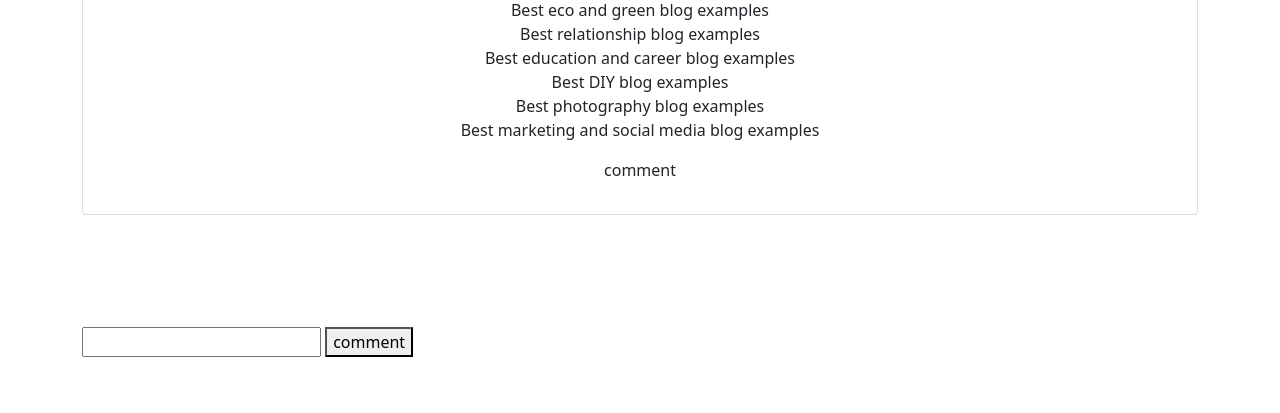
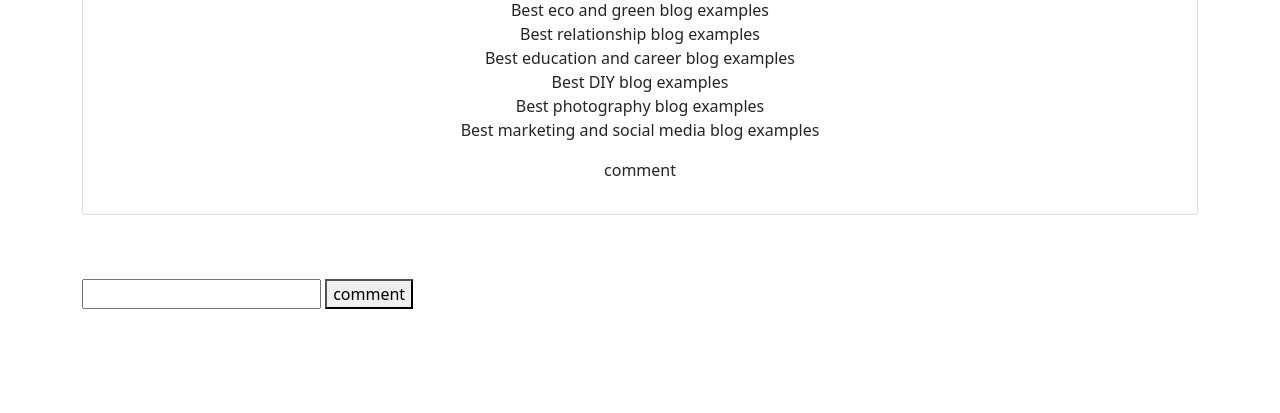
Before and after one commit to kashvats/blogg, a Django app: page /post/10 in a window 1280 px wide. Shown: the part 2211-2624 px from the top of the page. After the commit the page ends 2520 px from the top, so only its background shows below. Run offline with Django 3.2, Linux system fonts and the light colour scheme; a user stored in the database is signed in; data comes from the database, SQL or seed files in the repository; data that the repository does not hold is empty; some libraries are stand-ins or nearby versions.

Commit message:
'commit'

```diff
--- a/templates/blog/view.html
+++ b/templates/blog/view.html
@@ -10,7 +10,7 @@
   </div>
 </div></div>
 {% endblock %}
-{% block content2 %}<div class="container my-2 py-5">
+{% block content2 %}<div class="container my-2">
 {% if user.is_authenticated %}
 <br><br><form action=""  method="POST">{% csrf_token %}
 {% for p in pk %}
```
